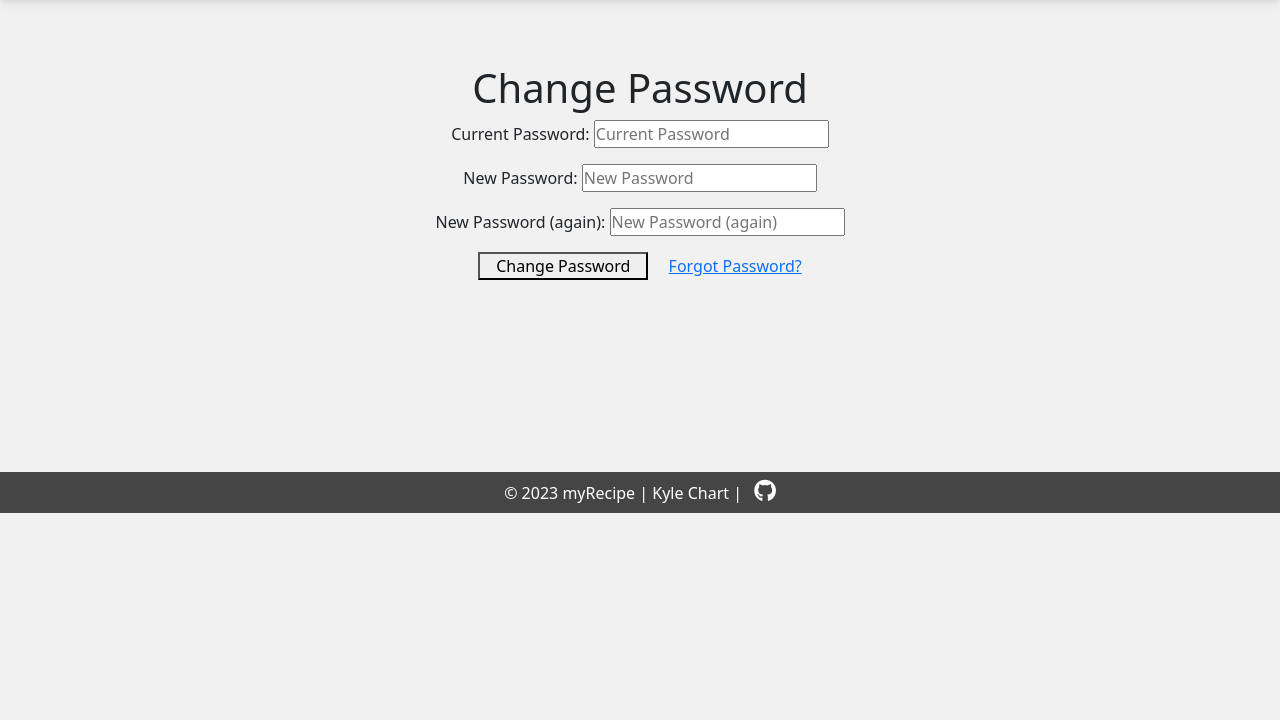
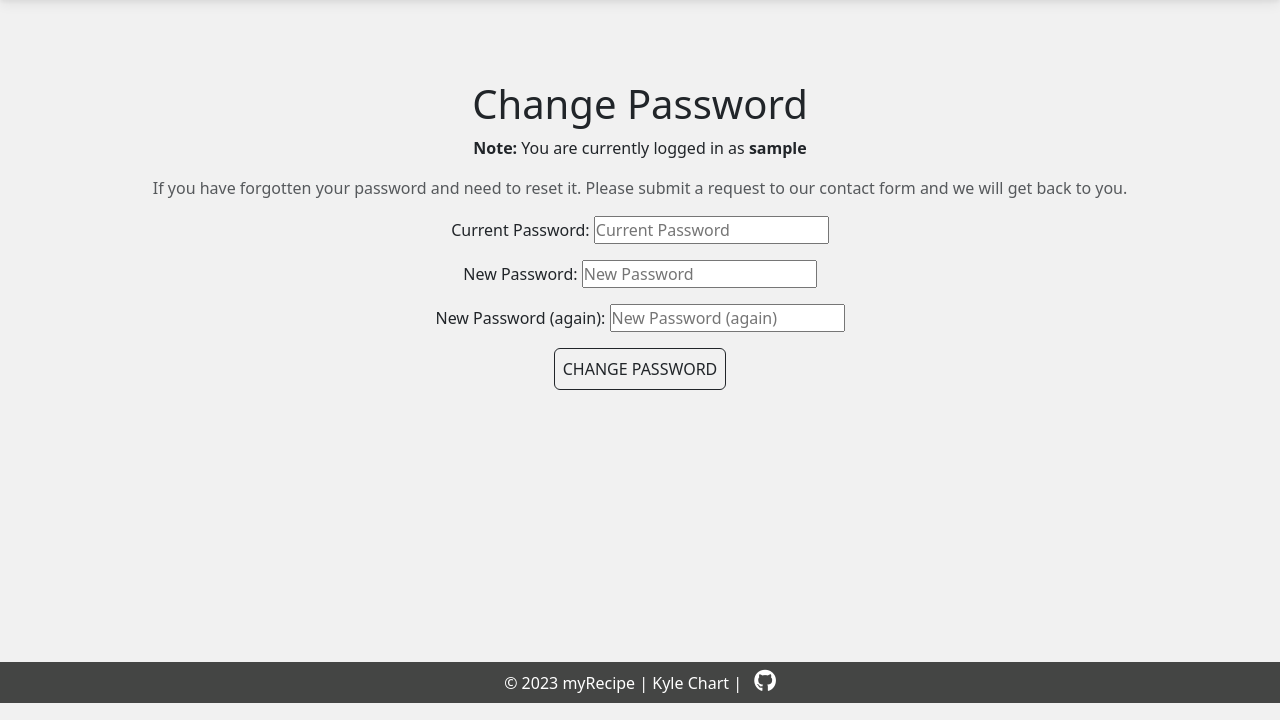
Before and after one commit to Mrekyle/ci-project-4, a Django app: page /accounts/password/change/ in a window 1280 px wide. Shown: the part 80-800 px from the top of the page. Run offline with Django 3.2, Linux system fonts and the light colour scheme; the visitor is signed in with stand-in values (Sample User, id 1); some libraries are stand-ins or nearby versions.

Commit message:
Finish application styling

```diff
--- a/static/css/style.css
+++ b/static/css/style.css
@@ -21,23 +21,31 @@ html, body {
 }
 
 .header-alert {
-    margin-top: 5rem;
+    margin-top: 6rem;
 }
 
 .user-container {
-    height: 12.8rem;
+    height: 6.2rem;
 }
 
 .logout-container {
-    height: 1.5rem;
+    height: 0.4rem;
 }
 
 .email-container {
-    height: 21rem;
+    height: 4.4rem;
+}
+
+.password-container {
+    height: 14rem;
+}
+
+.contact-container {
+    height: 6.2rem;
 }
 
 .container-main {
-    height: 10rem;
+    height: 19rem;
 }
 
 .underline {
@@ -92,7 +100,7 @@ html, body {
 .contact-form {
     margin-top: 2rem;
     width: 55%;
-    margin-bottom: 11.6rem;
+    margin-bottom: 5.3rem;
 }
 
 /* Create Recipe */
--- a/templates/account/logout.html
+++ b/templates/account/logout.html
@@ -19,7 +19,7 @@ Out" %}{% endblock %} {% block content %}
           value="{{ redirect_field_value }}"
         />
         {% endif %}
-        <button class="btn btn-outline-secondary btn-signup" style="margin: auto; display: block;" type="submit">
+        <button class="btn btn-update btn-outline-secondary btn-signup" style="margin: auto; display: block;" type="submit">
           {% trans 'Sign Out' %}
         </button>
       </form>
--- a/templates/account/password_change.html
+++ b/templates/account/password_change.html
@@ -5,14 +5,16 @@
 {% block head_title %}{% trans "Change Password" %}{% endblock %}
 
 {% block content %}
-    <div class="header-size mt-6 mb-12 text-center">
+    <div class="header-size mt-6 mb-5 text-center">
         <h1>{% trans "Change Password" %}</h1>
+        <p class="text-center"><strong>Note:</strong> You are currently logged in as <strong>{{ user.username }}</strong></p>
+        <p class="text-center text-muted">If you have forgotten your password and need to reset it. Please submit a request to our contact form and we will get back to you.</p>
 
         <form method="POST" action="{% url 'account_change_password' %}" class="password_change">
             {% csrf_token %}
             {{ form.as_p }}
-            <button class="ps-3 pe-3" type="submit" name="action">{% trans "Change Password" %}</button>
-            <a class="ps-3" href="{% url 'account_reset_password' %}">{% trans "Forgot Password?" %}</a>
+            <button class="btn btn-update btn-outline-dark ps-2 pe-2 pt-2 pb-2" type="submit" name="action">{% trans "Change Password" %}</button>
         </form>
+        <div class="password-container"></div>
     </div>
 {% endblock %}
--- a/templates/base.html
+++ b/templates/base.html
@@ -79,7 +79,7 @@
         <div class="collapse navbar-collapse" id="navbarNav">
             <ul class="navbar-nav ms-auto">
             <li class="nav-item">
-                <a class="nav-link active" aria-current="page" href="{% url 'home' %}">Home</a>
+                <a class="nav-link" aria-current="page" href="{% url 'home' %}">Home</a>
             </li>
             <li class="nav-item">
                 <a class="nav-link" href="{% url 'pricing' %}">Pricing</a>
--- a/templates/contactus.html
+++ b/templates/contactus.html
@@ -34,5 +34,6 @@
             <p id="email-success" class="text-center text-success text-opacity-75"></p>
         </div>
     </div>
+    <div class="contact-container"></div>
 </div>
 {% endblock %}
--- a/templates/my_recipes.html
+++ b/templates/my_recipes.html
@@ -59,6 +59,9 @@
             </div>
         </div>
         {% if is_paginated %}
+        <div class="container">
+            <hr>
+        </div>
       <nav  aria-label="Page navigation">
         <ul class="pagination justify-content-center">
           {% if page_obj.has_previous %}
@@ -75,6 +78,7 @@
       </nav>
       {% endif %}
     </div>
+    <div class="container-main mb-4"></div>
 </div>
 
 {% else %}
--- a/templates/useraccount.html
+++ b/templates/useraccount.html
@@ -16,7 +16,7 @@
             <div class="col-md-6">
                 <h4>Change Password</h4>
                 <div>
-                    <button class="ps-3 pe-3 btn btn-light btn-outline-secondary btn-update mt-4" type="submit" name="action"><a href="{% url 'account_reset_password' %}" aria-label="Opens the update and change password page">Change Password</a></button>
+                    <button class="ps-3 pe-3 btn btn-light btn-outline-secondary btn-update mt-4" type="submit" name="action"><a href="{% url 'account_change_password' %}" aria-label="Opens the update and change password page">Change Password</a></button>
                 </div>
             </div>
             <!-- Allowing the user to add/change the email on the account  -->
```
Also changed, not shown: notes.md (+2 -3 lines), templates/account/email.html (+7 -2 lines).
